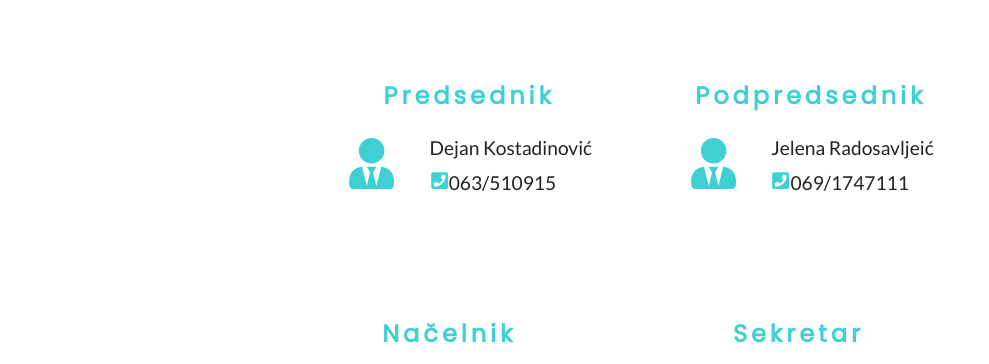
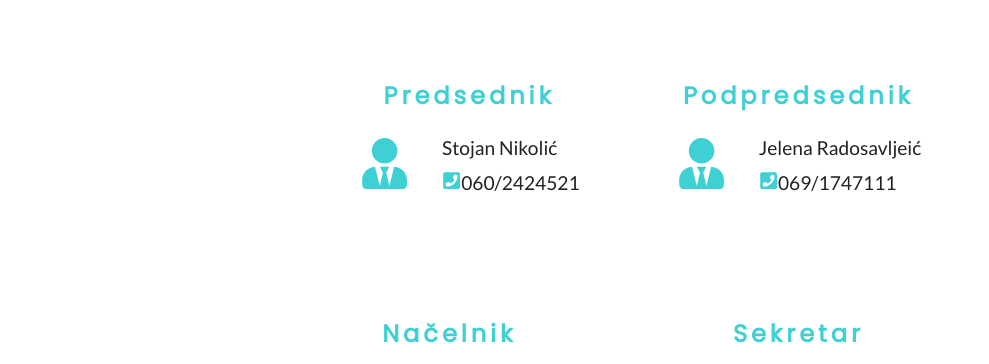
Before and after one commit to AllanSmithee83/greben2, a Gatsby site: page /nastim in a window 1280 px wide. Shown: the part 379-743 px from the top of the page, without its empty margins (0-989 px from the left). Built offline with nearby package versions, Linux system fonts and the light colour scheme; Gatsby itself is replaced by a stand-in of ours.

Commit message:
Update nastim.js

```diff
--- a/src/pages/nastim.js
+++ b/src/pages/nastim.js
@@ -15,10 +15,10 @@
           <div className="our-team-card-content">
             <FaUserTie className="najave-font-h" />
             <div className="our-team-card-info">
-              <p className="our-team-card-info-p">Dejan Kostadinović</p>
+              <p className="our-team-card-info-p">Stojan Nikolić</p>
               <p>
                 <FaPhoneSquare className="najave-font " />
-                063/510915
+                060/2424521
               </p>
             </div>
           </div>
```
